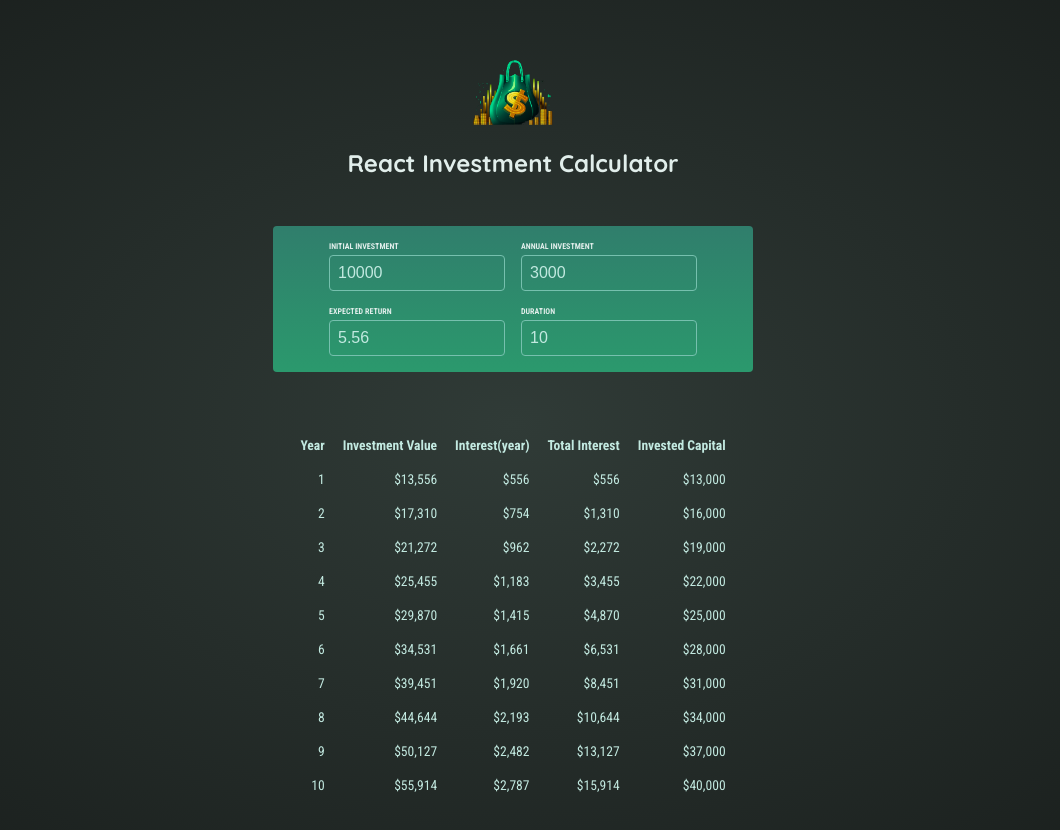
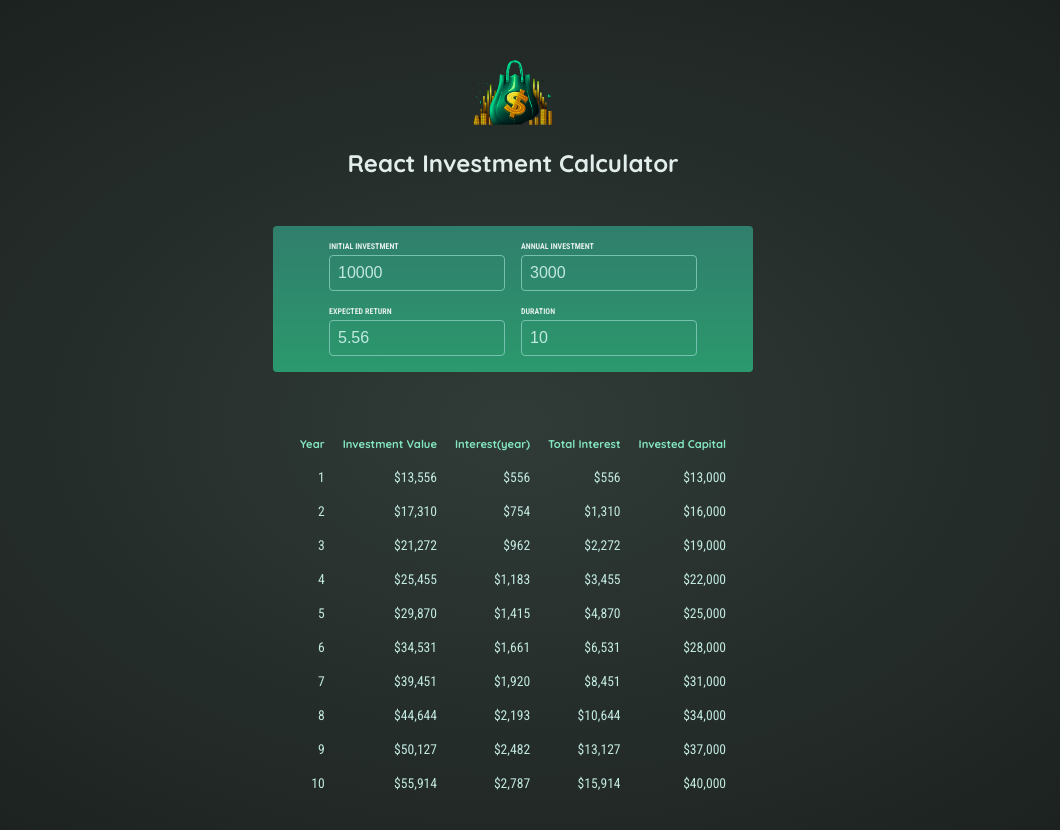
Before and after one commit to Juan-I-nauJ/react-investment, a React (Vite) app: page / in a window 1280 px wide. Shown: the top 830 px of the page, without its empty margins (127-1187 px from the left). Built offline with nearby package versions, Linux system fonts and the light colour scheme.

Commit message:
feat: table html fixed

```diff
--- a/src/components/ResultsTable/ResultsTable.jsx
+++ b/src/components/ResultsTable/ResultsTable.jsx
@@ -21,10 +21,12 @@
 
     return (
         <table id="result" className="center">
-            <tbody>
+            <thead>
                 <tr>
                     {theads.map(thead => <th key={thead}>{thead}</th>)}
                 </tr>
+                </thead>
+                <tbody>
                 {finalResults().map((result, idx) =>
                     <tr key={idx}>
                         {Object.keys(result).map(field => <td key={field}>{field !== 'year' ? formatter.format(result[field]) : result[field]}</td>)}
```
